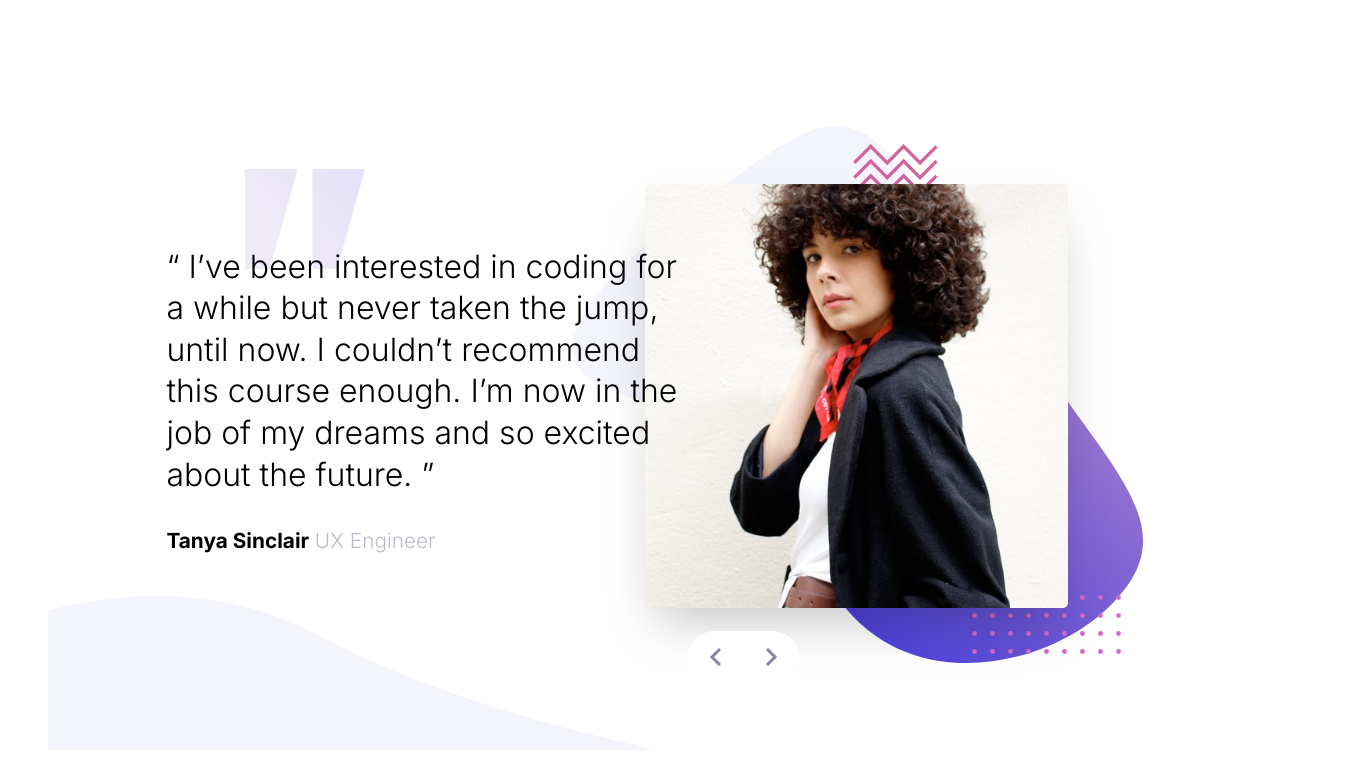
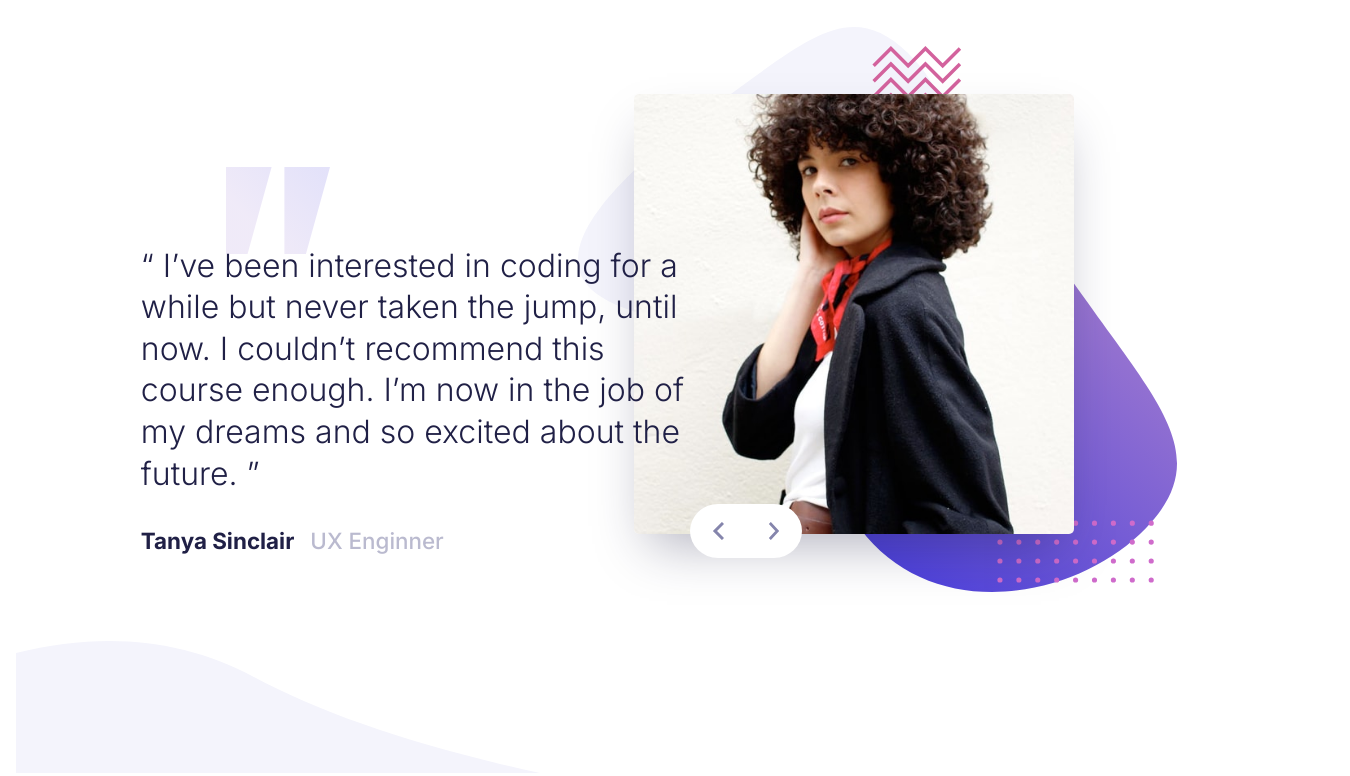
Before and after one commit to JVoye/testimonals-slider, a plain HTML site: page index.html in a window 1280 px wide. Shown: the whole page, 1350 px wide, since content can reach past the window. Drawn offline with Linux system fonts and the light colour scheme.

Commit message:
final submittal

```diff
--- a/index.html
+++ b/index.html
@@ -11,40 +11,34 @@
     <title>Testimonals Slider</title>
 </head>
 <body>
+    <section class="carousel">
+        <div class="carousel__inner">
+            <div class="text">
+                <img class="img-quote" src="images/pattern-quotes.svg" alt="img-quote">
+                <p class="text--quote">
+                <!-- text -->
+                <!-- All content loaded with javascript -->
+                </p>
+                <div class="text--inner">
+                    <p class="text--name"></p>
+                    <p class="text--jobtitle"></p>
+                </div>
+            </div>
+            <!-- images -->
+            <div class="image">
+                <img src="" class="img" alt="">
+                <!-- buttons -->
+                <div class="buttons">
+                    <img src="images/icon-prev.svg" class="prev" alt="prev">
+                    <img src="images/icon-next.svg" class="next" alt="next">
+                </div>
+            </div>
+        </div>
+            <!-- background images -->
+            <img class="img-pattern" src="images/pattern-bg.svg" alt="img-bg">
+            <img class="img-curve" src="images/pattern-curve.svg" alt="img-curve">
+    </section>
 
-    <div class="container">
-        <div class="carousel">
-
-            <div class="carousel__inner">
-
-                <div class="carousel__text">
-                    <img class="carousel__text-img" src="images/pattern-quotes.svg" alt="img-quotes">
-                    <p class="carousel__text-quote">“ I’ve been interested in coding for a while but never taken the jump, until now.
-                    I couldn’t recommend this course enough. I’m now in the job of my dreams and so
-                    excited about the future. ”</p>
-                    <p class="carousel__text-name"><span class="carousel__text-name--title">Tanya Sinclair</span><span class="carousel__text-name--job"> UX Engineer</span></p>
-                </div>
-
-                <div class="carousel__img">
-                    <img class="carousel__img-background" src="images/pattern-bg.svg" alt="img-bg">
-                    <img class="carousel__img-portrait" src="images/image-tanya.jpg" alt="img-tanya">
-                    <!-- <img class="carousel__img-portrait" src="images/image-john.jpg" alt="img-john"> -->
-                </div>
-
-                <div class="carousel__btns">
-                    <button class="btn--prev">
-                        <img src="images/icon-prev.svg" alt="Previous Icon">
-                    </button>
-                    <button class="btn--next">
-                        <img src="images/icon-next.svg" alt="Next Icon">
-                    </button>
-                </div>
-
-                <img class="img-curve" src="images/pattern-curve.svg" alt="img-curve">
-            </div>
-
-        </div>
-    </div>
     <script src="js/app.js"></script>
 </body>
 </html>
--- a/js/app.js
+++ b/js/app.js
@@ -0,0 +1,59 @@
+const people = [
+    {
+      id: 1,
+      name: "Tanya Sinclair",
+      job: "UX Enginner",
+      img: "images/image-tanya.jpg",
+      text:
+        '“ I’ve been interested in coding for a while but never taken the jump, until now. I couldn’t recommend this course enough. I’m now in the job of my dreams and so excited about the future. ”',
+    },
+    {
+      id: 2,
+      name: "John Tarkpor",
+      job: "Junior Front-end Developer",
+      img: "images/image-john.jpg",
+      text:
+        '“ If you want to lay the best foundation possible I’d recommend taking this course. The depth that instructors go into is inredible. I now feel so confident about starting up as a professional developer. ”',
+    },
+  ];
+
+  const prevBtn = document.querySelector('.prev');
+  const nextBtn = document.querySelector('.next');
+  const image = document.querySelector('.img');
+
+  const quote = document.querySelector(".text--quote");
+  const fullName = document.querySelector(".text--name");
+  const jobtitle = document.querySelector(".text--jobtitle");
+
+    //grab the first person in the array
+    let currentPerson = 0;
+
+    function getPerson() {
+        const person = people[currentPerson];
+        image.src = person.img;
+        fullName.textContent = person.name;
+        jobtitle.textContent = person.job;
+        quote.textContent = person.text;
+    }
+
+    nextBtn.addEventListener('click', function () {
+        currentPerson++;
+    //if current person is greater than the length of the array reset it
+        if (currentPerson > people.length - 1) {
+            currentPerson = 0;
+        }
+        getPerson();
+    });
+
+    prevBtn.addEventListener('click', function() {
+      currentPerson--;
+      if (currentPerson < 0) {
+        currentPerson = people.length -1;
+      }
+      getPerson();
+    });
+
+  //when the html document has been completely loaded and parsed get the first perosn in the array of objects
+  window.addEventListener("DOMContentLoaded", function () {
+    getPerson();
+  });
--- a/scss/styles.scss
+++ b/scss/styles.scss
@@ -34,118 +34,191 @@ img {
     height: auto;
 }
 
-.container {
+body {
     display: flex;
     justify-content: center;
     align-items: center;
     height: 100vh;
-
 }
 
 .carousel {
     position: relative;
-    max-width: 1440px;
-    margin: 1.5rem;
+    max-width: 350px;
+    height: 700px;
+    margin: .5rem;
+    padding: .8rem ;
 
-    display: flex;
-    justify-content: space-between;
+    @media only screen and (min-width: 80em) {
+        max-width: 1440px;
+        height: auto;
+        padding: 4rem 0;
+    }
 
     &__inner {
-        margin: 0 auto;
+        margin: 1rem auto;
         display: flex;
-        justify-content: space-between;
-        align-items: center;
-        max-width: 80%;
-        height:  700px;
-    }
+        flex-direction: column-reverse;
 
-    &__text {
-        position: relative;
-        width: 55%;
-        font-weight: 300;
+        @media only screen and (min-width: 80em) {
+            max-width: 80%;
+            height:  700px;
+            margin: 0rem auto;
 
-        &-img {
-            position: absolute;
-            z-index: -1;
-            left: 15%;
-            top: -25%;
-        }
-
-        &-quote {
-            padding-bottom: 1rem;
-        }
-
-        &-name {
-            font-size: .65rem;
-
-            &--title {
-                font-weight: 700;
-            }
-
-            &--job {
-                color: var(--grey-blue);
-            }
+            flex-direction: row;
+            justify-content: space-between;
+            align-items: center;
         }
     }
 
-    &__img {
+.image {
+    width: 280px;
+    margin: 0 auto;
+
+    @media only screen and (min-width: 80em) {
         position: absolute;
-        right: -10%;
-        z-index: -1;
-        width: 65%;
-        padding: 2rem;
+        top: 18%; right: .2rem;
+        width: 50%;
+        padding-right: 5.75rem;
+    }
+}
 
-        &-background {
-            position: absolute;
-            z-index: -1;
-            bottom: 3%;
-            right: 27%;
-            width: 74%;
-        }
+.img {
+    border-radius: 5px;
+    box-shadow: 0 25px 50px -15px rgba(32, 32, 70, 0.35);
+}
 
-        &-portrait {
-            width: 66%;
-            border-radius: 5px;
-            box-shadow: 0 25px 50px -15px rgba(0, 0, 0, 0.25);
-        }
+.text {
+    position: relative;
+    z-index: 100;
+    font-weight: 300;
+    font-size: 17px;
+    color: var(--dark-blue);
+    text-align: center;
+    margin-top: 2rem;
+
+    @media only screen and (min-width: 80em) {
+        width: 55%;
+        font-size: 32px;
+        text-align: left;
+        margin: 0;
     }
+}
 
-    &__btns {
-        position: absolute;
-        bottom: 2rem;
-        left: 54%;
-        display: flex;
-        justify-content: space-between;
+.text--quote {
+    padding-bottom: .75rem;
+
+    @media only screen and (min-width: 80em) {
+        padding-bottom: 1rem;
     }
+}
 
-    button {
-        display: inline-block;
-        padding: 17px 22px;
-        border: none;
-        outline: none;
-        cursor: pointer;
-        transition: all .2s;
-        background-color: #fff;
+.text--inner {
+    display: flex;
+    flex-direction: column;
+    font-size: .5rem;
+
+    @media only screen and (min-width: 80em) {
+        font-size: .7rem;
+        flex-direction: row;
     }
+}
 
-    button:hover {
-        background: var(--grey-blue-hover);
+.text--name {
+    margin: 0 0 .1rem 0;
+    font-weight: 700;
+
+    @media only screen and (min-width: 80em) {
+        margin: 0 .5rem 0 0;
     }
+}
 
-    .btn--prev {
-        border-top-left-radius: 100%;
-        border-bottom-left-radius: 100%;
-    }
+.text--jobtitle {
+    font-weight: 500;
+    color: var(--grey-blue);
+}
 
-    .btn--next {
-        border-top-right-radius: 100%;
-        border-bottom-right-radius: 100%;
+.img-quote {
+    position: absolute;
+    width: 20%;
+    margin: 0 auto;
+    top: -13%; left: 0; bottom: 0; right: 0;
+
+    @media only screen and (min-width: 80em) {
+        top: -25%; right: 50%;
+        width: 19%;
     }
 }
 
 .img-curve {
     position: absolute;
     z-index: -1;
-    bottom: 0;
-    left: 0;
+    left: 0; bottom: 0;
+    margin-top: 2rem;
+    width: 75%;
+
+    @media only screen and (min-width: 80em) {
+        width: 42%;
+        bottom: 11%;
+    }
 }
+
+.img-pattern {
+    position: absolute;
+    z-index: -2;
+    margin: 0 auto;
+    top: 4.5%; left: 0; bottom: 0; right: 0;
+
+    @media only screen and (min-width: 80em) {
+        top: 11%; left: 38%;
+        width: 48%;
+    }
+}
+
+
+.buttons {
+    display: flex;
+    justify-content: center;
+    margin-top: -1rem;
+
+    @media only screen and (min-width: 80em) {
+        position: absolute;
+        bottom: -.5rem;
+        left: 9%;
+    }
+}
+
+.buttons img {
+    width: 1.25rem;
+
+    @media only screen and (min-width: 80em) {
+        width: 1.75rem;
+    }
+}
+
+.prev, .next {
+    padding: 12px 15px;
+    border: none;
+    outline: none;
+    cursor: pointer;
+    transition: all .2s;
+    background-color: #fff;
+
+    @media only screen and (min-width: 80em) {
+        padding: 18px 22px;
+    }
+}
+
+.prev:hover, .next:hover {
+    background: var(--grey-blue-hover);
+}
+
+.prev {
+    border-top-left-radius: 100%;
+    border-bottom-left-radius: 100%;
+}
+
+.next {
+    border-top-right-radius: 100%;
+    border-bottom-right-radius: 100%;
+    }
+}
```
Also changed, not shown: css/styles.css, dist/css/styles.min.css (deleted), 2 other files.
